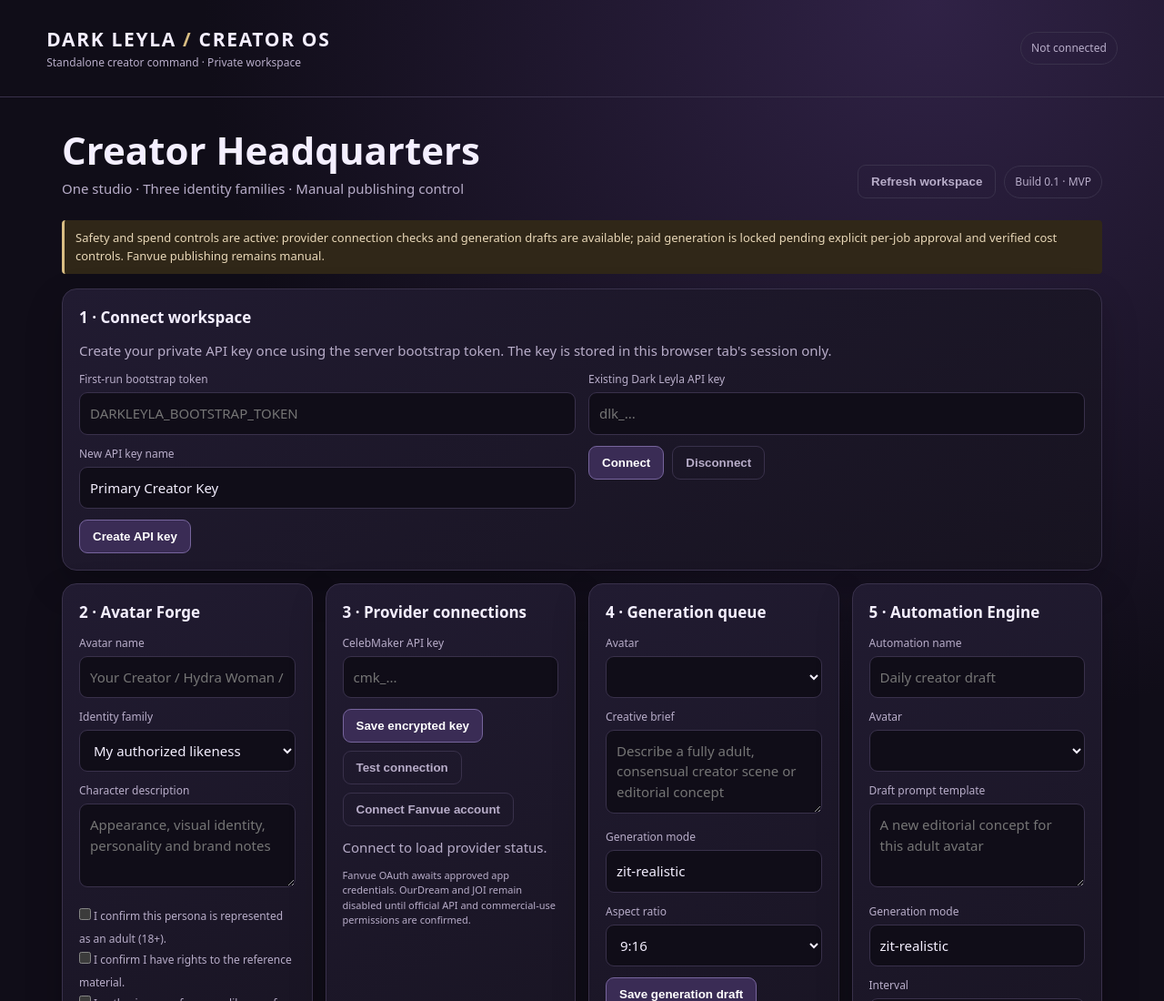
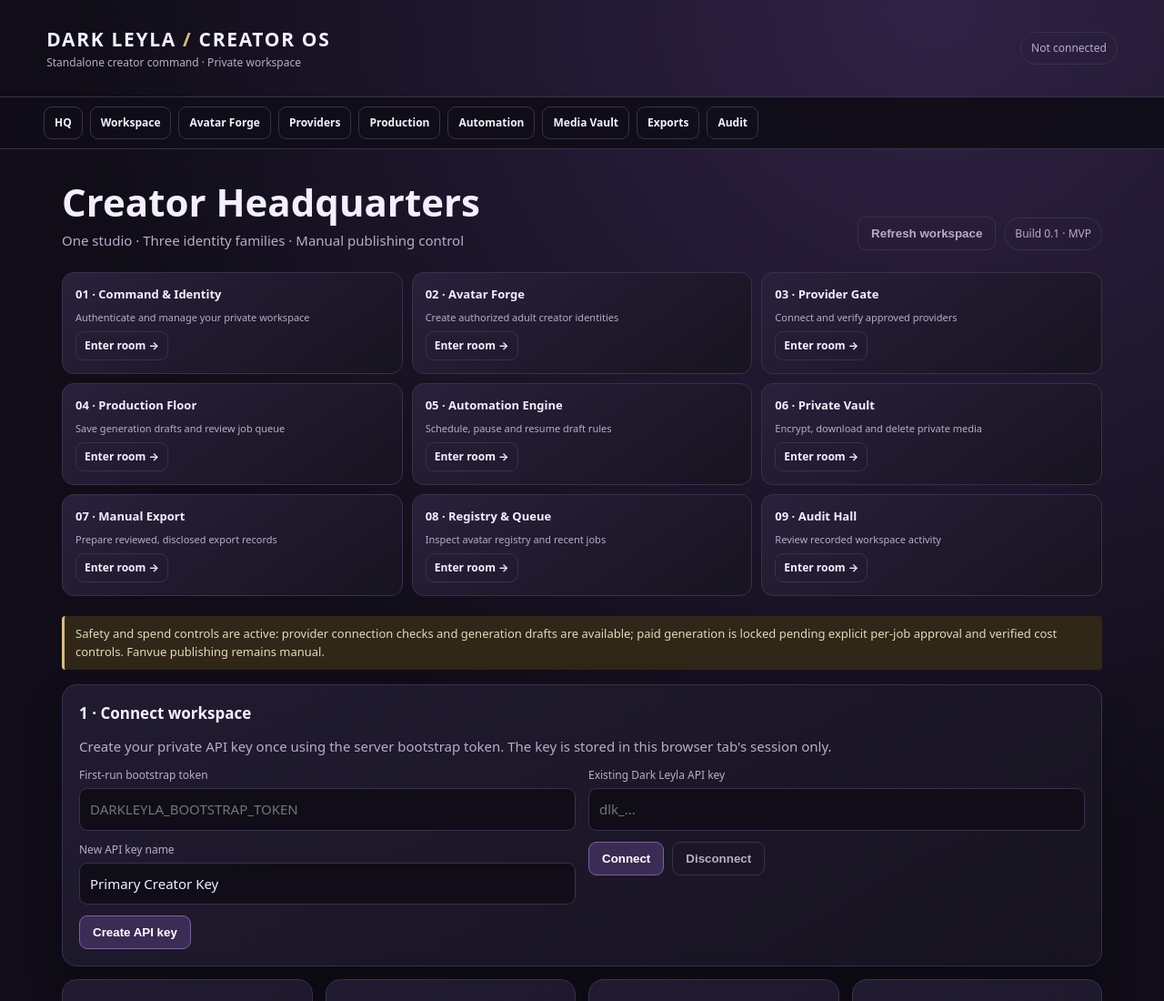
Before and after one commit to eb142031-max/nexus-os2, a plain HTML site: page creator_os/static/index.html in a window 1280 px wide. Shown: the top 1100 px of the page at 91% size. Drawn offline with Linux system fonts and the light colour scheme.

Commit message:
Add linked Creator OS dollhouse navigation

```diff
--- a/creator_os/static/index.html
+++ b/creator_os/static/index.html
@@ -15,23 +15,36 @@ button.secondary{background:transparent;border-color:var(--line);color:var(--mut
 .status{padding:8px 11px;border:1px solid var(--line);border-radius:999px;color:var(--muted);font-size:12px}.ok{color:var(--ok)}
 .row{display:flex;gap:9px;align-items:center;flex-wrap:wrap}.stack{display:flex;flex-direction:column;gap:8px}.item{border-top:1px solid var(--line);padding:10px 0}.item:first-child{border:0}
 pre{white-space:pre-wrap;overflow-wrap:anywhere;color:#d9c9f8;background:#100d18;padding:10px;border-radius:8px;font-size:12px}
+.nav{position:sticky;top:0;z-index:20;display:flex;gap:8px;overflow-x:auto;padding:10px clamp(12px,4vw,48px);background:#100d18ed;border-bottom:1px solid var(--line);backdrop-filter:blur(12px)}.nav a,.room a{flex:0 0 auto;text-decoration:none;color:var(--text);border:1px solid var(--line);border-radius:9px;padding:8px 11px;font-size:12px;font-weight:700}.nav a:hover,.room a:hover{border-color:var(--accent);background:#34264a}.dollhouse{display:grid;grid-template-columns:repeat(3,minmax(0,1fr));gap:10px;margin:18px 0 22px}.room{min-height:112px;padding:14px;border:1px solid var(--line);border-radius:13px;background:linear-gradient(145deg,#2a203b,#171320);display:flex;flex-direction:column;justify-content:space-between}.room b{font-size:13px}.room span{font-size:11px;color:var(--muted)}.room a{align-self:flex-start;padding:6px 9px}.panel[id]{scroll-margin-top:68px}.panel:target{border-color:var(--accent);box-shadow:0 0 0 2px #b69aff22,0 16px 42px #0005}@media(max-width:560px){.dollhouse{grid-template-columns:repeat(2,minmax(0,1fr))}.room{min-height:104px}}
 .notice{border-left:3px solid var(--gold);padding:10px 12px;background:#302718;color:#e8d7b7;border-radius:4px;font-size:13px}
 .tiny{font-size:11px;color:var(--muted)}
 </style></head><body>
 <header><div><div class="brand">DARK LEYLA <span style="color:var(--gold)">/</span> CREATOR OS</div><div class="sub">Standalone creator command · Private workspace</div></div><span id="connection" class="status">Not connected</span></header>
-<main><section class="hero"><div><h1>Creator Headquarters</h1><div class="muted">One studio · Three identity families · Manual publishing control</div></div><div class="row"><button class="secondary" onclick="refreshAll()">Refresh workspace</button><span class="status">Build 0.1 · MVP</span></div></section>
+<nav class="nav" aria-label="Creator OS navigation"><a href="#hq">HQ</a><a href="#workspace">Workspace</a><a href="#avatars-forge">Avatar Forge</a><a href="#providers">Providers</a><a href="#production">Production</a><a href="#automation">Automation</a><a href="#media-vault">Media Vault</a><a href="#exports">Exports</a><a href="#audit">Audit</a></nav>
+<main><section class="hero" id="hq"><div><h1>Creator Headquarters</h1><div class="muted">One studio · Three identity families · Manual publishing control</div></div><div class="row"><button class="secondary" onclick="refreshAll()">Refresh workspace</button><span class="status">Build 0.1 · MVP</span></div></section>
+<section class="dollhouse" aria-label="Interactive Creator Headquarters rooms">
+<div class="room"><b>01 · Command & Identity</b><span>Authenticate and manage your private workspace</span><a href="#workspace">Enter room →</a></div>
+<div class="room"><b>02 · Avatar Forge</b><span>Create authorized adult creator identities</span><a href="#avatars-forge">Enter room →</a></div>
+<div class="room"><b>03 · Provider Gate</b><span>Connect and verify approved providers</span><a href="#providers">Enter room →</a></div>
+<div class="room"><b>04 · Production Floor</b><span>Save generation drafts and review job queue</span><a href="#production">Enter room →</a></div>
+<div class="room"><b>05 · Automation Engine</b><span>Schedule, pause and resume draft rules</span><a href="#automation">Enter room →</a></div>
+<div class="room"><b>06 · Private Vault</b><span>Encrypt, download and delete private media</span><a href="#media-vault">Enter room →</a></div>
+<div class="room"><b>07 · Manual Export</b><span>Prepare reviewed, disclosed export records</span><a href="#manual-export">Enter room →</a></div>
+<div class="room"><b>08 · Registry & Queue</b><span>Inspect avatar registry and recent jobs</span><a href="#registry">Enter room →</a></div>
+<div class="room"><b>09 · Audit Hall</b><span>Review recorded workspace activity</span><a href="#audit">Enter room →</a></div>
+</section>
 <div class="notice" style="margin-bottom:16px">Safety and spend controls are active: provider connection checks and generation drafts are available; paid generation is locked pending explicit per-job approval and verified cost controls. Fanvue publishing remains manual.</div>
 <section class="grid">
-<div class="panel" style="grid-column:1/-1"><h2>1 · Connect workspace</h2><div class="muted">Create your private API key once using the server bootstrap token. The key is stored in this browser tab's session only.</div><div class="grid" style="margin-top:12px">
+<div class="panel" id="workspace" style="grid-column:1/-1"><h2>1 · Connect workspace</h2><div class="muted">Create your private API key once using the server bootstrap token. The key is stored in this browser tab's session only.</div><div class="grid" style="margin-top:12px">
 <div><label>First-run bootstrap token</label><input id="bootstrap" type="password" placeholder="DARKLEYLA_BOOTSTRAP_TOKEN"><label>New API key name</label><input id="keyName" value="Primary Creator Key"><button onclick="createKey()">Create API key</button></div>
 <div><label>Existing Dark Leyla API key</label><input id="apiKey" type="password" placeholder="dlk_..."><div class="row"><button onclick="connect()">Connect</button><button class="secondary" onclick="disconnect()">Disconnect</button></div><p id="authMsg" class="tiny"></p></div></div></div>
-<div class="panel"><h2>2 · Avatar Forge</h2><label>Avatar name</label><input id="avatarName" placeholder="Your Creator / Hydra Woman / WebSister"><label>Identity family</label><select id="avatarKind"><option value="self_likeness">My authorized likeness</option><option value="fictional">Original fictional adult character</option></select><label>Character description</label><textarea id="avatarDescription" placeholder="Appearance, visual identity, personality and brand notes"></textarea>
+<div class="panel" id="avatars-forge"><h2>2 · Avatar Forge</h2><label>Avatar name</label><input id="avatarName" placeholder="Your Creator / Hydra Woman / WebSister"><label>Identity family</label><select id="avatarKind"><option value="self_likeness">My authorized likeness</option><option value="fictional">Original fictional adult character</option></select><label>Character description</label><textarea id="avatarDescription" placeholder="Appearance, visual identity, personality and brand notes"></textarea>
 <label><input type="checkbox" id="adultAttested" style="width:auto"> I confirm this persona is represented as an adult (18+).</label><label><input type="checkbox" id="rightsAttested" style="width:auto"> I confirm I have rights to the reference material.</label><label><input type="checkbox" id="likenessAuthorized" style="width:auto"> I authorize use of my own likeness for this profile (required for self likeness).</label><button onclick="createAvatar()">Create avatar</button></div>
-<div class="panel"><h2>3 · Provider connections</h2><label>CelebMaker API key</label><input id="celebKey" type="password" placeholder="cmk_..."><div class="row"><button onclick="saveCeleb()">Save encrypted key</button><button class="secondary" onclick="checkCeleb()">Test connection</button><button class="secondary" onclick="connectFanvue()">Connect Fanvue account</button></div><div id="providers" class="stack muted" style="margin-top:12px">Connect to load provider status.</div><p class="tiny">Fanvue OAuth awaits approved app credentials. OurDream and JOI remain disabled until official API and commercial-use permissions are confirmed.</p></div>
-<div class="panel"><h2>4 · Generation queue</h2><label>Avatar</label><select id="jobAvatar"></select><label>Creative brief</label><textarea id="jobPrompt" placeholder="Describe a fully adult, consensual creator scene or editorial concept"></textarea><label>Generation mode</label><input id="jobMode" value="zit-realistic"><label>Aspect ratio</label><select id="jobRatio"><option>9:16</option><option>1:1</option><option>2:3</option><option>3:2</option><option>3:4</option><option>4:3</option><option>4:5</option><option>5:4</option><option>16:9</option></select><button onclick="createJob()">Save generation draft</button><p class="tiny">Saving a draft does not call CelebMaker or spend credits.</p></div>
-<div class="panel"><h2>5 · Automation Engine</h2><label>Automation name</label><input id="automationName" placeholder="Daily creator draft"><label>Avatar</label><select id="automationAvatar"></select><label>Draft prompt template</label><textarea id="automationPrompt" placeholder="A new editorial concept for this adult avatar"></textarea><label>Generation mode</label><input id="automationMode" value="zit-realistic"><label>Interval</label><select id="automationInterval"><option value="1440">Daily</option><option value="10080">Weekly</option><option value="43200">Monthly</option></select><button onclick="createAutomation()">Create scheduled draft rule</button><p class="tiny">The worker enqueues draft jobs only. It does not call a provider or spend credits.</p><div id="automations" class="stack muted" style="margin-top:12px">Connect to load automation rules.</div></div>
-<div class="panel"><h2>6 · Manual Fanvue export</h2><label>Avatar</label><select id="exportAvatar"></select><label>Private vault asset (preferred)</label><select id="exportMedia"><option value="">Choose private media or use URL below</option></select><label>External asset URL (optional)</label><input id="assetUrl" placeholder="https://..."><label>Related job ID (optional)</label><input id="exportJob" placeholder="Generation job ID"><label><input type="checkbox" id="aiDisclosure" checked style="width:auto"> Preserve prominent AI-generated disclosure.</label><label><input type="checkbox" id="humanReviewed" style="width:auto"> I have reviewed this asset and approve it for manual upload.</label><button onclick="createExport()">Prepare export</button></div>
-<div class="panel"><h2>7 · Avatar registry</h2><div id="avatars" class="stack muted">Connect to load avatars.</div></div><div class="panel"><h2>8 · Private media vault</h2><label>Avatar</label><select id="mediaAvatar"></select><label>Upload image or video (max 100 MB)</label><input id="mediaFile" type="file" accept="image/jpeg,image/png,image/webp,image/gif,video/mp4,video/webm"><button onclick="uploadMedia()">Encrypt and store privately</button><p class="tiny">Encrypted at rest · API-key protected · no public media URL.</p><div id="media" class="stack muted">Connect to load private media.</div></div><div class="panel"><h2>9 · Recent jobs</h2><div id="jobs" class="stack muted">Connect to load jobs.</div></div><div class="panel"><h2>10 · Export center</h2><div id="exports" class="stack muted">Connect to load exports.</div></div><div class="panel"><h2>11 · Audit ledger</h2><div id="audit" class="stack muted">Connect to load events.</div></div>
+<div class="panel" id="providers"><h2>3 · Provider connections</h2><label>CelebMaker API key</label><input id="celebKey" type="password" placeholder="cmk_..."><div class="row"><button onclick="saveCeleb()">Save encrypted key</button><button class="secondary" onclick="checkCeleb()">Test connection</button><button class="secondary" onclick="connectFanvue()">Connect Fanvue account</button></div><div id="providers" class="stack muted" style="margin-top:12px">Connect to load provider status.</div><p class="tiny">Fanvue OAuth awaits approved app credentials. OurDream and JOI remain disabled until official API and commercial-use permissions are confirmed.</p></div>
+<div class="panel" id="production"><h2>4 · Generation queue</h2><label>Avatar</label><select id="jobAvatar"></select><label>Creative brief</label><textarea id="jobPrompt" placeholder="Describe a fully adult, consensual creator scene or editorial concept"></textarea><label>Generation mode</label><input id="jobMode" value="zit-realistic"><label>Aspect ratio</label><select id="jobRatio"><option>9:16</option><option>1:1</option><option>2:3</option><option>3:2</option><option>3:4</option><option>4:3</option><option>4:5</option><option>5:4</option><option>16:9</option></select><button onclick="createJob()">Save generation draft</button><p class="tiny">Saving a draft does not call CelebMaker or spend credits.</p></div>
+<div class="panel" id="automation"><h2>5 · Automation Engine</h2><label>Automation name</label><input id="automationName" placeholder="Daily creator draft"><label>Avatar</label><select id="automationAvatar"></select><label>Draft prompt template</label><textarea id="automationPrompt" placeholder="A new editorial concept for this adult avatar"></textarea><label>Generation mode</label><input id="automationMode" value="zit-realistic"><label>Interval</label><select id="automationInterval"><option value="1440">Daily</option><option value="10080">Weekly</option><option value="43200">Monthly</option></select><button onclick="createAutomation()">Create scheduled draft rule</button><p class="tiny">The worker enqueues draft jobs only. It does not call a provider or spend credits.</p><div id="automations" class="stack muted" style="margin-top:12px">Connect to load automation rules.</div></div>
+<div class="panel" id="manual-export"><h2>6 · Manual Fanvue export</h2><label>Avatar</label><select id="exportAvatar"></select><label>Private vault asset (preferred)</label><select id="exportMedia"><option value="">Choose private media or use URL below</option></select><label>External asset URL (optional)</label><input id="assetUrl" placeholder="https://..."><label>Related job ID (optional)</label><input id="exportJob" placeholder="Generation job ID"><label><input type="checkbox" id="aiDisclosure" checked style="width:auto"> Preserve prominent AI-generated disclosure.</label><label><input type="checkbox" id="humanReviewed" style="width:auto"> I have reviewed this asset and approve it for manual upload.</label><button onclick="createExport()">Prepare export</button></div>
+<div class="panel" id="registry"><h2>7 · Avatar registry</h2><div id="avatars" class="stack muted">Connect to load avatars.</div></div><div class="panel" id="media-vault"><h2>8 · Private media vault</h2><label>Avatar</label><select id="mediaAvatar"></select><label>Upload image or video (max 100 MB)</label><input id="mediaFile" type="file" accept="image/jpeg,image/png,image/webp,image/gif,video/mp4,video/webm"><button onclick="uploadMedia()">Encrypt and store privately</button><p class="tiny">Encrypted at rest · API-key protected · no public media URL.</p><div id="media" class="stack muted">Connect to load private media.</div></div><div class="panel" id="recent-jobs"><h2>9 · Recent jobs</h2><div id="jobs" class="stack muted">Connect to load jobs.</div></div><div class="panel" id="exports"><h2>10 · Export center</h2><div id="exports" class="stack muted">Connect to load exports.</div></div><div class="panel" id="audit"><h2>11 · Audit ledger</h2><div id="audit" class="stack muted">Connect to load events.</div></div>
 </section></main>
 <script>
 let apiKey=sessionStorage.getItem("darkleyla_api_key")||"";
```
